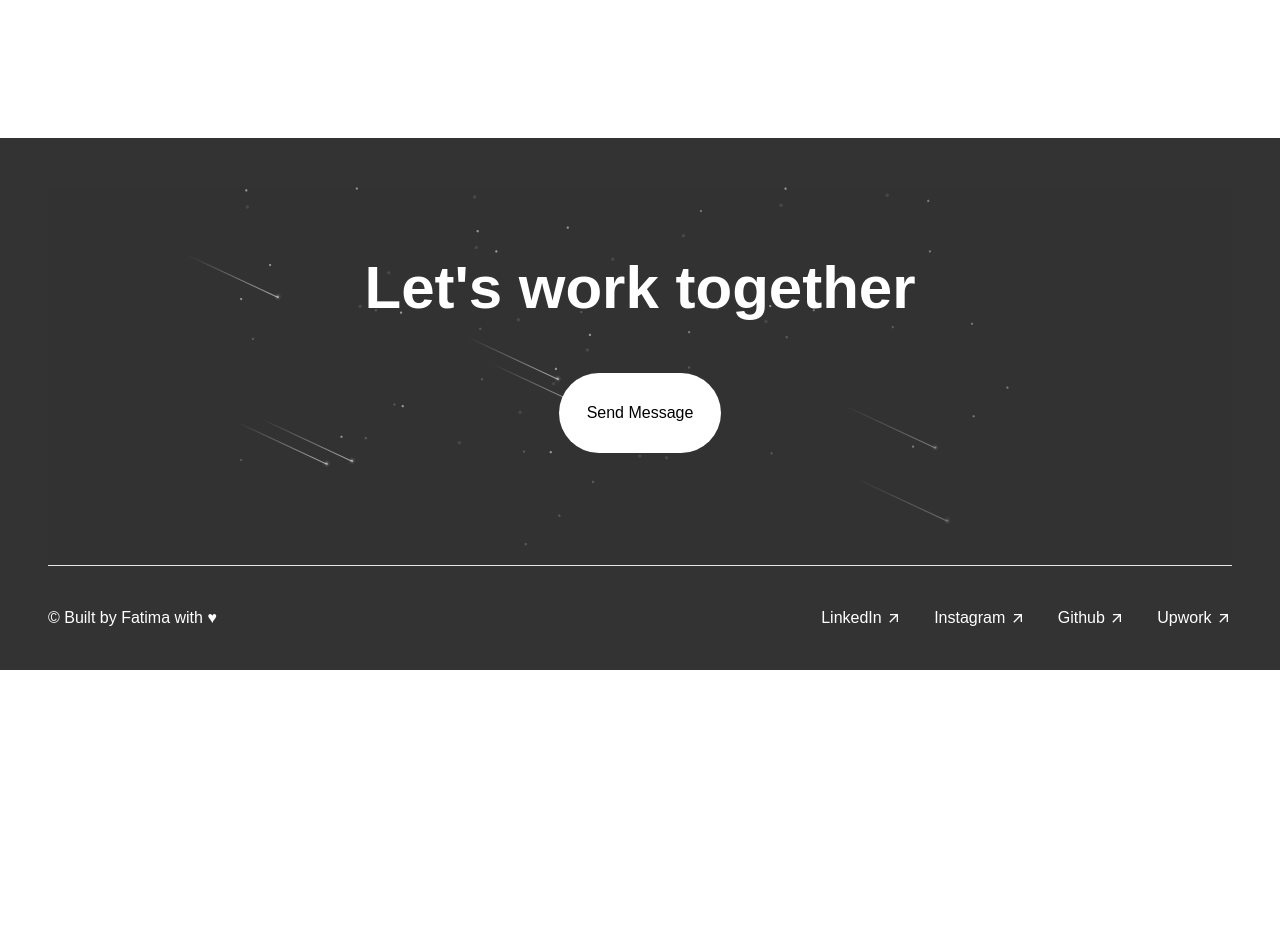
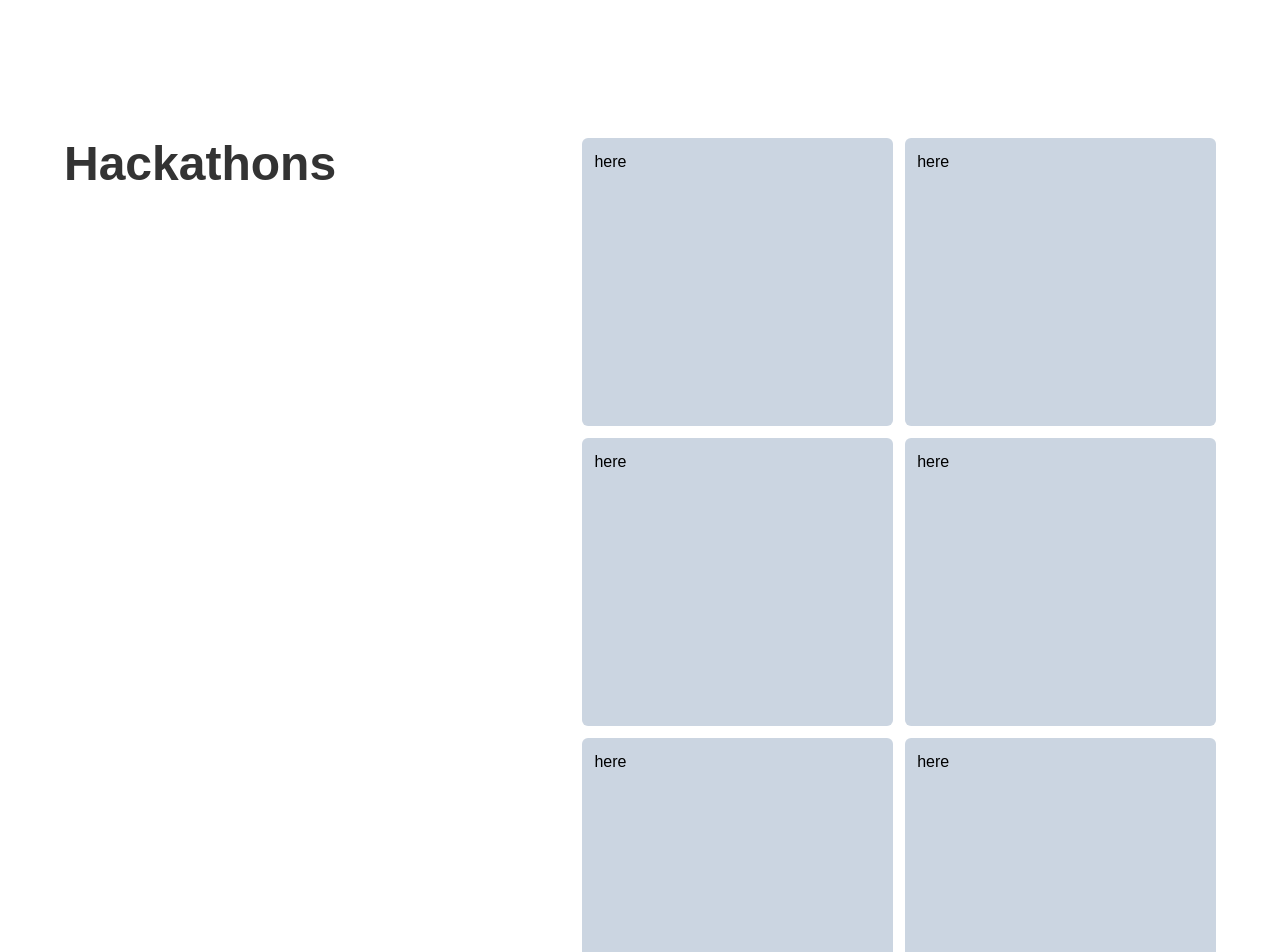
Before and after one commit to Fatima-Mujahid/portfolio-v1, a Next.js app: page /about in a window 1280 px wide. Shown: the part 3180-4132 px from the top of the page. Before the commit the page ends 3850 px from the top, so only its background shows below. Built offline with nearby package versions, Linux system fonts and the light colour scheme; a web font is replaced by a local one.

Commit message:
added hackathons section in about page

```diff
--- a/src/components/CircularMe.jsx
+++ b/src/components/CircularMe.jsx
@@ -2,7 +2,7 @@ import React from "react";
 
 const CircularMe = () => {
   return (
-    <div>
+    <div className="md:mt-[-120px] lg:mt-[-130px] xl:mt-[-140px]">
       <div className="absolute">
         <div className="rounded-text rotating">
           <svg viewBox="0 0 200 200">
--- a/src/components/Header.jsx
+++ b/src/components/Header.jsx
@@ -16,7 +16,7 @@ const Header = () => {
           experiences that <br className="hidden md:inline" /> people love
         </h1>
         <div className="flex flex-col-reverse md:flex-row justify-between items-end gap-3 md:gap-12 my-8 md:my-14 lg:my-[72px]">
-          <div className="me-[80px] md:me-0 ms-0 md:ms-6 lg:ms-10">
+          <div className="me-[105px] md:me-0 ms-0 md:ms-6 lg:ms-10">
             <CircularMe />
           </div>
           <div className="subheading w-full md:w-[41ch]">
--- a/src/pages/about.js
+++ b/src/pages/about.js
@@ -95,6 +95,45 @@ export default function About() {
           </div>
         </div>
       </div>
+      <div className="container pb-36 md:pb-56">
+        <div className="flex flex-col md:flex-row justify-between gap-12">
+          <h1 className="title">Hackathons</h1>
+          <div className="flex flex-col gap-3 w-full md:w-[55%]">
+            <div className="flex gap-3">
+              <div className="h-56 md:h-72 bg-slate-300 flex-1 rounded-md p-3">
+                here
+              </div>
+              <div className="h-56 md:h-72 bg-slate-300 flex-1 rounded-md p-3">
+                here
+              </div>
+            </div>
+            <div className="flex gap-3 flex-col md:flex-row">
+              <div className="h-56 md:h-72 bg-slate-300 flex-1 rounded-md p-3">
+                here
+              </div>
+              <div className="h-56 md:h-72 bg-slate-300 hidden md:block flex-1 rounded-md p-3">
+                here
+              </div>
+            </div>
+            <div className="flex gap-3 md:hidden">
+              <div className="h-56 md:h-72 bg-slate-300 flex-1 rounded-md p-3">
+                here
+              </div>
+              <div className="h-56 md:h-72 bg-slate-300 flex-1 rounded-md p-3">
+                here
+              </div>
+            </div>
+            <div className="flex gap-3 flex-col md:flex-row">
+              <div className="h-56 md:h-72 bg-slate-300 hidden md:block flex-1 rounded-md p-3">
+                here
+              </div>
+              <div className="h-56 md:h-72 bg-slate-300 flex-1 rounded-md p-3">
+                here
+              </div>
+            </div>
+          </div>
+        </div>
+      </div>
     </section>
   );
 }
```
